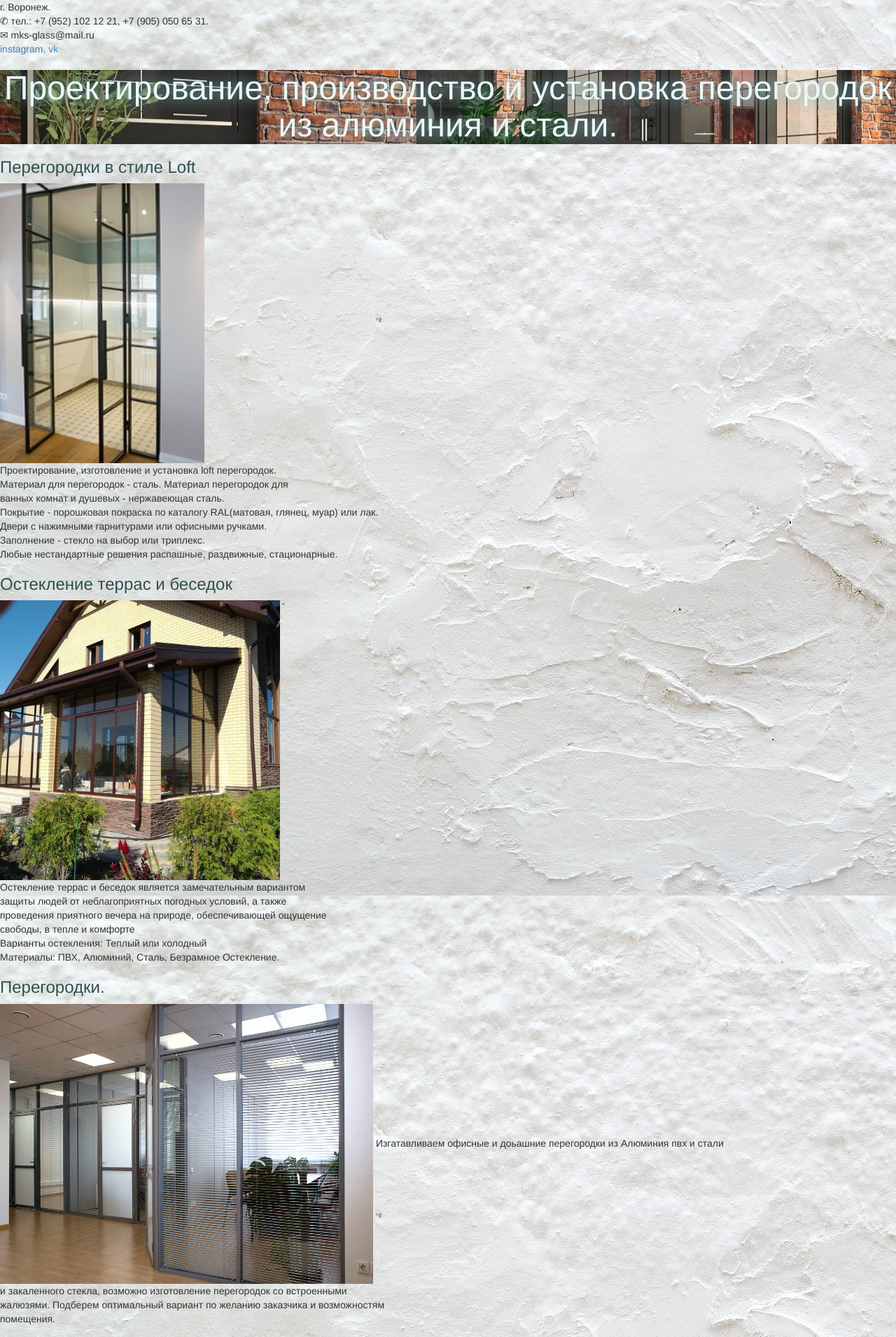
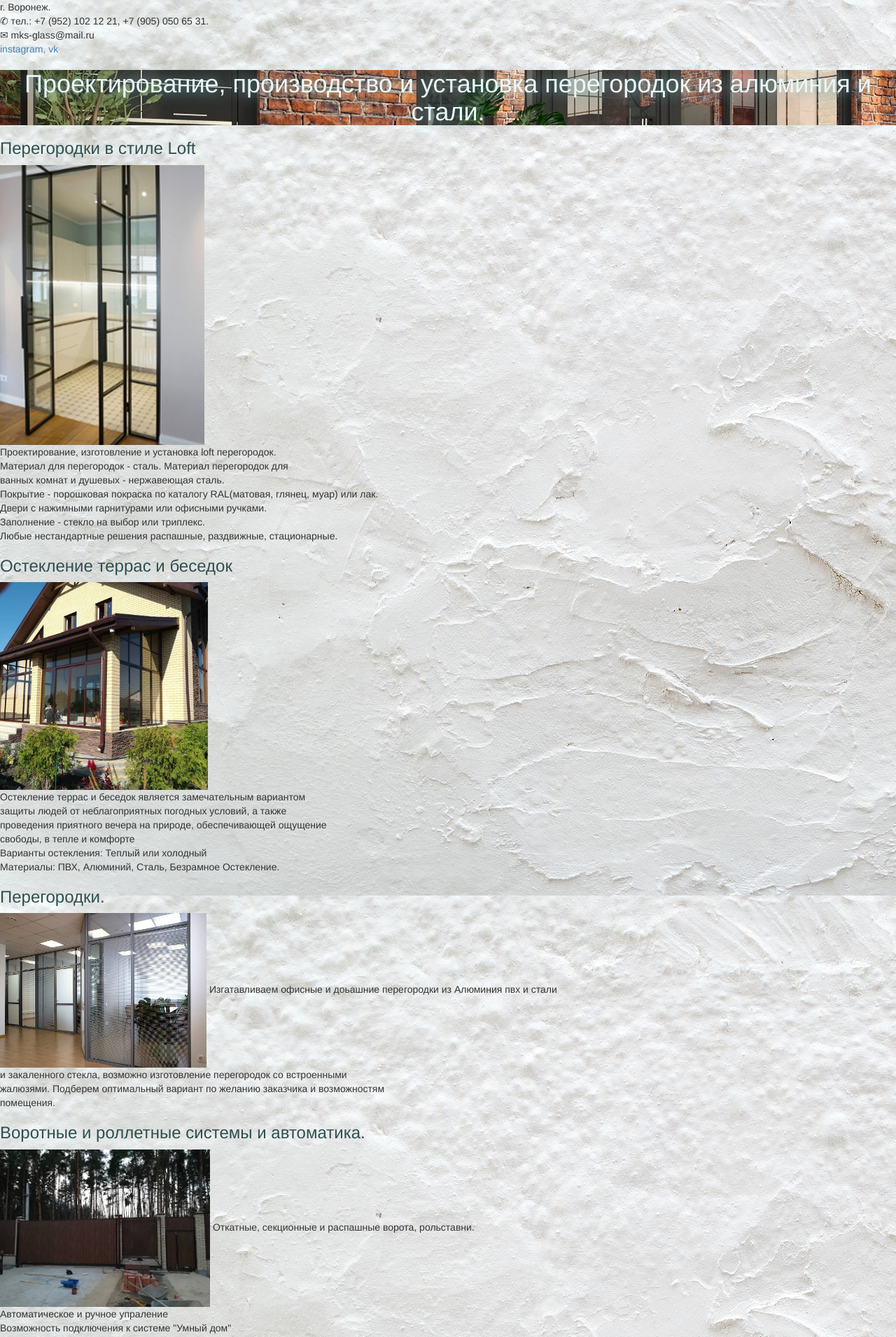
Before and after one commit to mitinva1/mks-glass, a Django app: page / in a window 1280 px wide. Shown: the top 1911 px of the page at 70% size. Run offline with Django 3.2, Linux system fonts and the light colour scheme; some libraries are stand-ins or nearby versions.

Commit message:
Added 13092019-3.2

```diff
--- a/maintheme/static/maintheme/style.css
+++ b/maintheme/static/maintheme/style.css
@@ -1,5 +1,5 @@
 h1 {
-  font-size: 48px;
+  font-size: 40px;
   /* #background:  rgb(56, 68, 68); */
   text-align: center;
   color:white;
@@ -18,9 +18,11 @@
     display: block;
 }
 #head1 {
-  font-size: 48px;
+  font-size: 36px;
   /* background:  rgb(87, 112, 112); */
   background-image: url('images/loft-35.png');
+  /* background-repeat: repeat; */
+  /* background-position: center; */
   color:rgb(234, 247, 247);
   text-shadow: 1px 1px 20px rgb(124, 183, 194);
 }
--- a/maintheme/templates/maintheme/index.html
+++ b/maintheme/templates/maintheme/index.html
@@ -4,12 +4,14 @@
 
 <!doctype html>
 <html>
-        <meta name="viewport" content="width=device-width, initial-scale=1.0">
+
     <head>
+
             <link rel="stylesheet" href="//maxcdn.bootstrapcdn.com/bootstrap/3.2.0/css/bootstrap.min.css">
             <link rel="stylesheet" href="//maxcdn.bootstrapcdn.com/bootstrap/3.2.0/css/bootstrap-theme.min.css">
             <link rel="stylesheet" type="text/css" href="{% static 'maintheme/style.css' %}" />
-        <meta http-equiv="Content-Type" content="text/html; charset="utf-8">
+        <meta name="viewport" http-equiv="Content-Type" content="width=device-width, initial-scale=1.0" charset="utf-8">
+        <meta name="description" content="лофт перегородки">
         <title>MKS-GLASS</title>
 
         <p>г. Воронеж.<br>
@@ -60,7 +62,7 @@
             Воротные и роллетные системы и автоматика.
         </h3>
         <p>
-            <img src="/media/gates.jpg">
+            <img src="/media/gates1.png">
             Откатные, секционные и распашные ворота, рольставни.<br>
             Автоматическое и ручное упраление<br>
             Возможность подключения к системе "Умный дом"<br>
```
Also changed, not shown: media/ALT111.png, media/gates1.jpg (added), media/gates1.png (added), media/terrass.png, media/terrass1.png (added).
